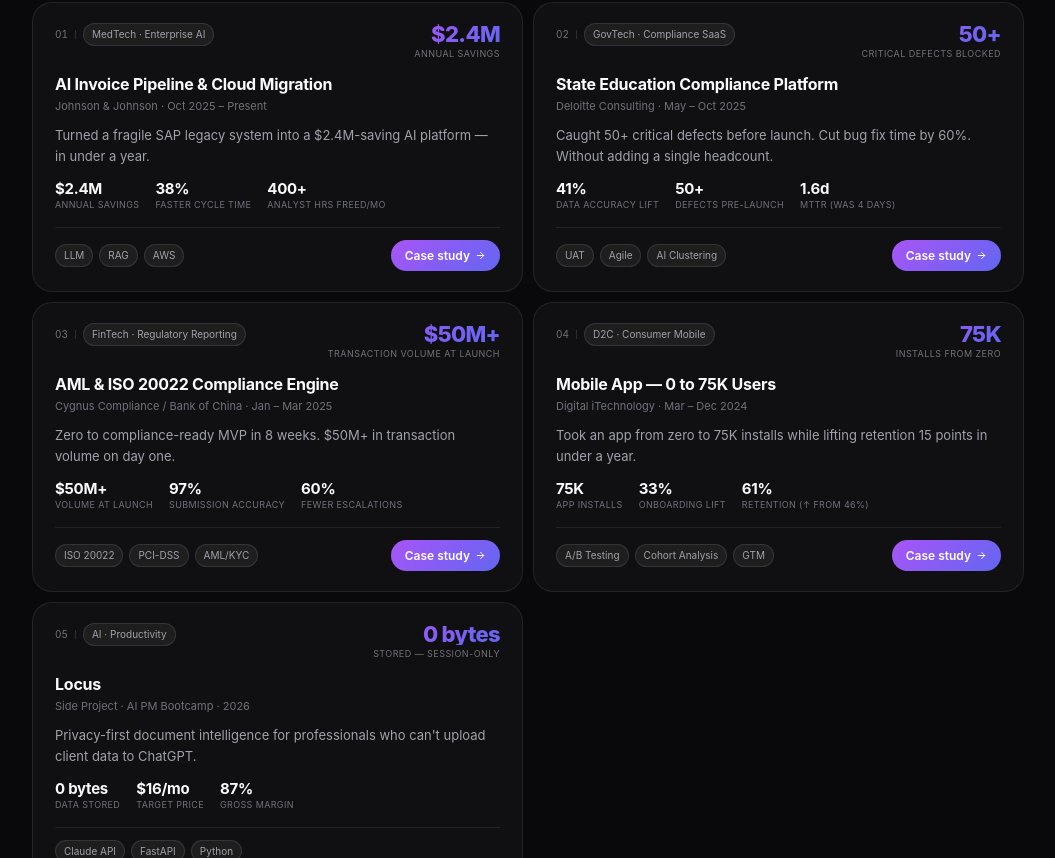
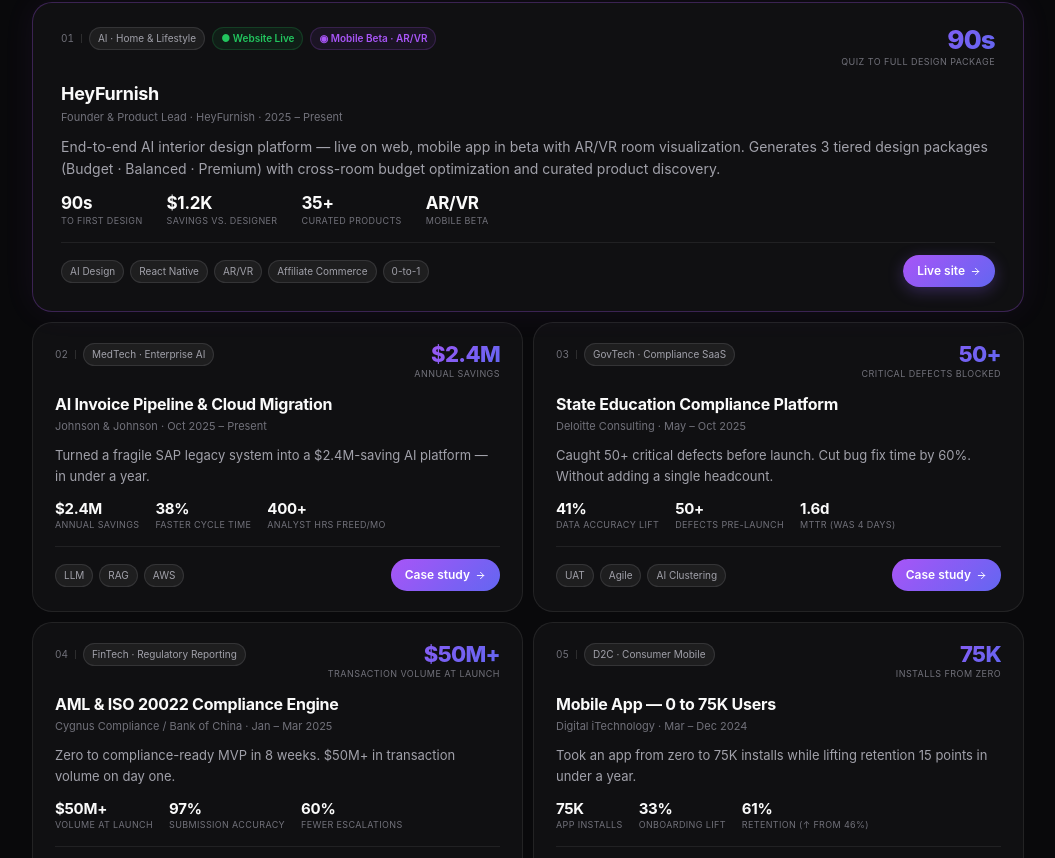
Before and after one commit to shubhamshrivastava11/shubham-portfolio, a React (Vite) app: page / in a window 1280 px wide. Shown: the part 1282-2140 px from the top of the page, without its empty margins (112-1167 px from the left). Built offline with nearby package versions, Linux system fonts and the light colour scheme.

Commit message:
Move HeyFurnish to top of Work section (index 01, featured full-width)
Co-Authored-By: Claude Sonnet 4.6 <noreply@anthropic.com>

```diff
--- a/src/App.jsx
+++ b/src/App.jsx
@@ -31,52 +31,7 @@ const G = { background: GRAD, WebkitBackgroundClip: 'text', WebkitTextFillColor:
 /* ── Project data ── */
 const projects = [
   {
-    slug: 'jj-ai-invoice', index: '01', tag: 'MedTech · Enterprise AI',
-    title: 'AI Invoice Pipeline & Cloud Migration',
-    company: 'Johnson & Johnson', period: 'Oct 2025 – Present',
-    heroValue: '$2.4M', heroLabel: 'annual savings',
-    hook: 'Turned a fragile SAP legacy system into a $2.4M-saving AI platform — in under a year.',
-    metrics: [{ value: '$2.4M', label: 'Annual savings' }, { value: '38%', label: 'Faster cycle time' }, { value: '400+', label: 'Analyst hrs freed/mo' }],
-    tags: ['LLM', 'RAG', 'AWS', 'Microservices', 'PII Compliance'],
-  },
-  {
-    slug: 'deloitte-compliance', index: '02', tag: 'GovTech · Compliance SaaS',
-    title: 'State Education Compliance Platform',
-    company: 'Deloitte Consulting', period: 'May – Oct 2025',
-    heroValue: '50+', heroLabel: 'critical defects blocked',
-    hook: 'Caught 50+ critical defects before launch. Cut bug fix time by 60%. Without adding a single headcount.',
-    metrics: [{ value: '41%', label: 'Data accuracy lift' }, { value: '50+', label: 'Defects pre-launch' }, { value: '1.6d', label: 'MTTR (was 4 days)' }],
-    tags: ['UAT', 'Agile', 'AI Clustering', 'Multi-agency'],
-  },
-  {
-    slug: 'cygnus-aml', index: '03', tag: 'FinTech · Regulatory Reporting',
-    title: 'AML & ISO 20022 Compliance Engine',
-    company: 'Cygnus Compliance / Bank of China', period: 'Jan – Mar 2025',
-    heroValue: '$50M+', heroLabel: 'transaction volume at launch',
-    hook: 'Zero to compliance-ready MVP in 8 weeks. $50M+ in transaction volume on day one.',
-    metrics: [{ value: '$50M+', label: 'Volume at launch' }, { value: '97%', label: 'Submission accuracy' }, { value: '60%', label: 'Fewer escalations' }],
-    tags: ['ISO 20022', 'PCI-DSS', 'AML/KYC', 'Python ML'],
-  },
-  {
-    slug: 'digital-i-mobile', index: '04', tag: 'D2C · Consumer Mobile',
-    title: 'Mobile App — 0 to 75K Users',
-    company: 'Digital iTechnology', period: 'Mar – Dec 2024',
-    heroValue: '75K', heroLabel: 'installs from zero',
-    hook: 'Took an app from zero to 75K installs while lifting retention 15 points in under a year.',
-    metrics: [{ value: '75K', label: 'App installs' }, { value: '33%', label: 'Onboarding lift' }, { value: '61%', label: 'Retention (↑ from 46%)' }],
-    tags: ['A/B Testing', 'Cohort Analysis', 'GTM', 'Retention'],
-  },
-  {
-    slug: null, index: '05', tag: 'AI · Productivity',
-    title: 'Locus',
-    company: 'Side Project · AI PM Bootcamp', period: '2026',
-    heroValue: '0 bytes', heroLabel: 'stored — session-only',
-    hook: 'Privacy-first document intelligence for professionals who can\'t upload client data to ChatGPT.',
-    metrics: [{ value: '0 bytes', label: 'Data stored' }, { value: '$16/mo', label: 'Target price' }, { value: '87%', label: 'Gross margin' }],
-    tags: ['Claude API', 'FastAPI', 'Python', 'LangChain', 'Privacy'],
-  },
-  {
-    slug: null, index: '06', tag: 'AI · Home & Lifestyle',
+    slug: null, index: '01', tag: 'AI · Home & Lifestyle',
     title: 'HeyFurnish',
     company: 'Founder & Product Lead · HeyFurnish', period: '2025 – Present',
     heroValue: '90s', heroLabel: 'quiz to full design package',
@@ -86,6 +41,51 @@ const projects = [
     url: 'https://www.heyfurnish.com',
     featured: true,
     badges: [{ label: '● Website Live', color: '#22c55e' }, { label: '◉ Mobile Beta · AR/VR', color: '#a855f7' }],
+  },
+  {
+    slug: 'jj-ai-invoice', index: '02', tag: 'MedTech · Enterprise AI',
+    title: 'AI Invoice Pipeline & Cloud Migration',
+    company: 'Johnson & Johnson', period: 'Oct 2025 – Present',
+    heroValue: '$2.4M', heroLabel: 'annual savings',
+    hook: 'Turned a fragile SAP legacy system into a $2.4M-saving AI platform — in under a year.',
+    metrics: [{ value: '$2.4M', label: 'Annual savings' }, { value: '38%', label: 'Faster cycle time' }, { value: '400+', label: 'Analyst hrs freed/mo' }],
+    tags: ['LLM', 'RAG', 'AWS', 'Microservices', 'PII Compliance'],
+  },
+  {
+    slug: 'deloitte-compliance', index: '03', tag: 'GovTech · Compliance SaaS',
+    title: 'State Education Compliance Platform',
+    company: 'Deloitte Consulting', period: 'May – Oct 2025',
+    heroValue: '50+', heroLabel: 'critical defects blocked',
+    hook: 'Caught 50+ critical defects before launch. Cut bug fix time by 60%. Without adding a single headcount.',
+    metrics: [{ value: '41%', label: 'Data accuracy lift' }, { value: '50+', label: 'Defects pre-launch' }, { value: '1.6d', label: 'MTTR (was 4 days)' }],
+    tags: ['UAT', 'Agile', 'AI Clustering', 'Multi-agency'],
+  },
+  {
+    slug: 'cygnus-aml', index: '04', tag: 'FinTech · Regulatory Reporting',
+    title: 'AML & ISO 20022 Compliance Engine',
+    company: 'Cygnus Compliance / Bank of China', period: 'Jan – Mar 2025',
+    heroValue: '$50M+', heroLabel: 'transaction volume at launch',
+    hook: 'Zero to compliance-ready MVP in 8 weeks. $50M+ in transaction volume on day one.',
+    metrics: [{ value: '$50M+', label: 'Volume at launch' }, { value: '97%', label: 'Submission accuracy' }, { value: '60%', label: 'Fewer escalations' }],
+    tags: ['ISO 20022', 'PCI-DSS', 'AML/KYC', 'Python ML'],
+  },
+  {
+    slug: 'digital-i-mobile', index: '05', tag: 'D2C · Consumer Mobile',
+    title: 'Mobile App — 0 to 75K Users',
+    company: 'Digital iTechnology', period: 'Mar – Dec 2024',
+    heroValue: '75K', heroLabel: 'installs from zero',
+    hook: 'Took an app from zero to 75K installs while lifting retention 15 points in under a year.',
+    metrics: [{ value: '75K', label: 'App installs' }, { value: '33%', label: 'Onboarding lift' }, { value: '61%', label: 'Retention (↑ from 46%)' }],
+    tags: ['A/B Testing', 'Cohort Analysis', 'GTM', 'Retention'],
+  },
+  {
+    slug: null, index: '06', tag: 'AI · Productivity',
+    title: 'Locus',
+    company: 'Side Project · AI PM Bootcamp', period: '2026',
+    heroValue: '0 bytes', heroLabel: 'stored — session-only',
+    hook: 'Privacy-first document intelligence for professionals who can\'t upload client data to ChatGPT.',
+    metrics: [{ value: '0 bytes', label: 'Data stored' }, { value: '$16/mo', label: 'Target price' }, { value: '87%', label: 'Gross margin' }],
+    tags: ['Claude API', 'FastAPI', 'Python', 'LangChain', 'Privacy'],
   },
   {
     slug: null, index: '07', tag: 'AI · Productivity',
```
